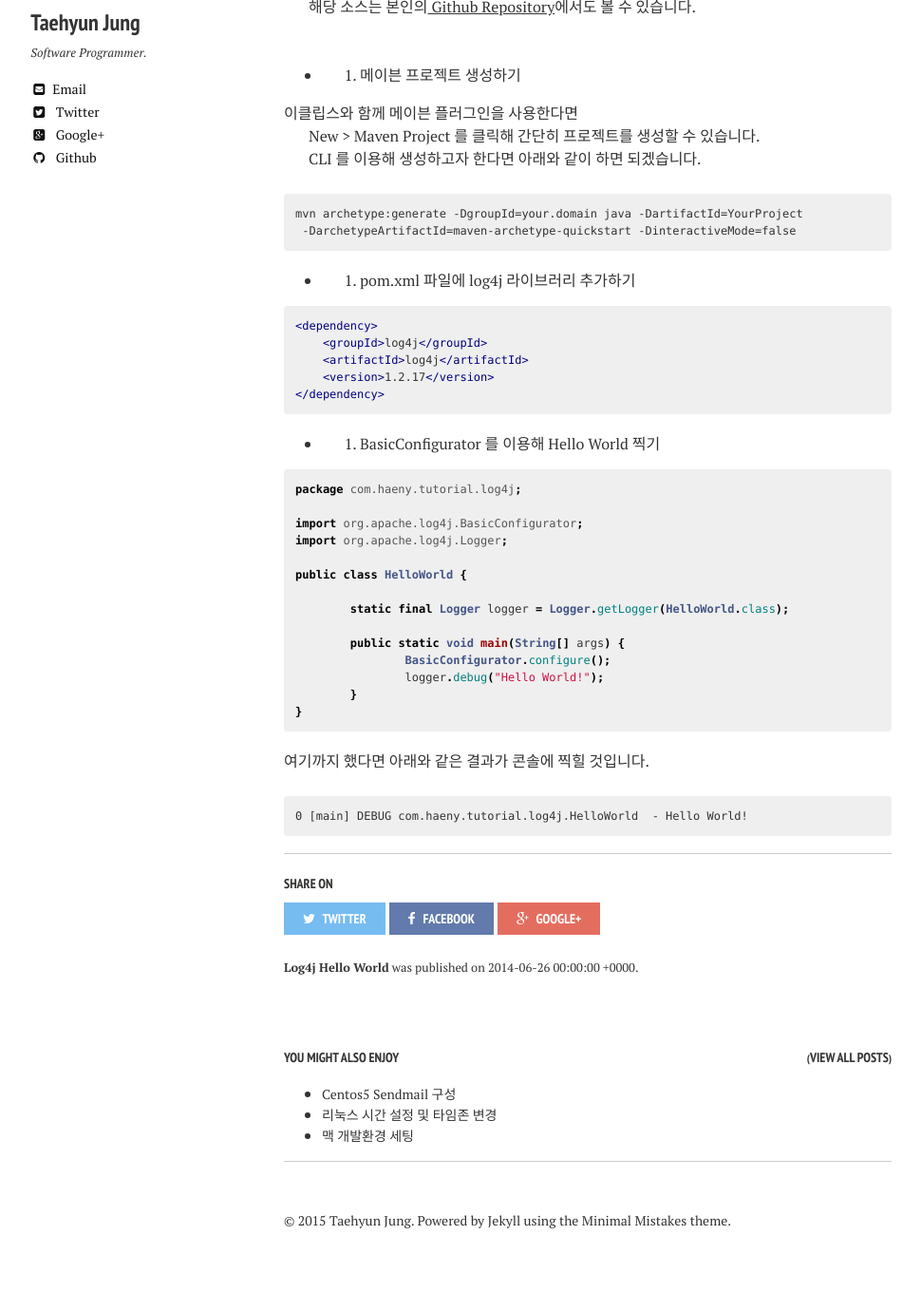
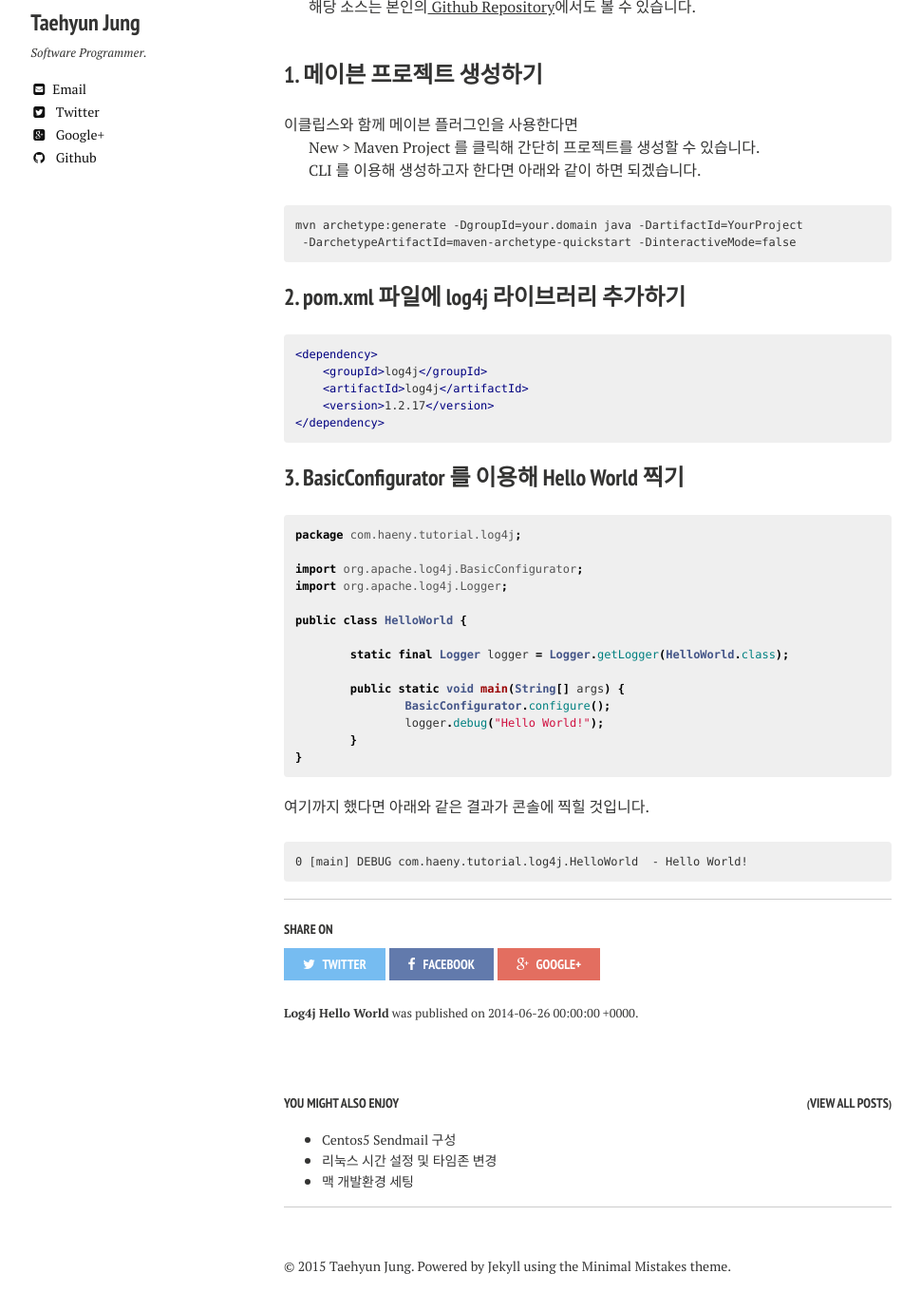
Before and after one commit to chomman/blog, a Jekyll site: the page built from _posts/2014-06-26-log4j-hello-world.md, in a window 1280 px wide, cut to the strip 270-1661 px from the top of the page. Shown: the top 1380 px of the strip at 95% size, without its empty margins (21-991 px from the left). Built offline with Jekyll 4.4.1, drawn with Linux system fonts in a browser that asks for light colours; nearby versions of some CDN libraries; before the commit the page ends 1613 px from its top, so only the background shows below that.

Commit message:
update post

```diff
--- a/_posts/2014-06-26-log4j-hello-world.md
+++ b/_posts/2014-06-26-log4j-hello-world.md
@@ -20,7 +20,7 @@ Java 개발자라면 <a href="http://logging.apache.org/log4j/1.2/" target="_bla
 
 &nbsp;
 
-- 1. 메이븐 프로젝트 생성하기
+### 1. 메이븐 프로젝트 생성하기
 
 이클립스와 함께 메이븐 플러그인을 사용한다면
 
@@ -34,7 +34,7 @@ mvn archetype:generate -DgroupId=your.domain java -DartifactId=YourProject
 {% endhighlight %}
 
 
-- 2. pom.xml 파일에 log4j 라이브러리 추가하기
+### 2. pom.xml 파일에 log4j 라이브러리 추가하기
 
 {% highlight xml %}
 <dependency>
@@ -45,7 +45,7 @@ mvn archetype:generate -DgroupId=your.domain java -DartifactId=YourProject
 {% endhighlight %}
 
 
-- 3. BasicConfigurator 를 이용해 Hello World 찍기
+### 3. BasicConfigurator 를 이용해 Hello World 찍기
 
 {% highlight java %}
 package com.haeny.tutorial.log4j;
```
